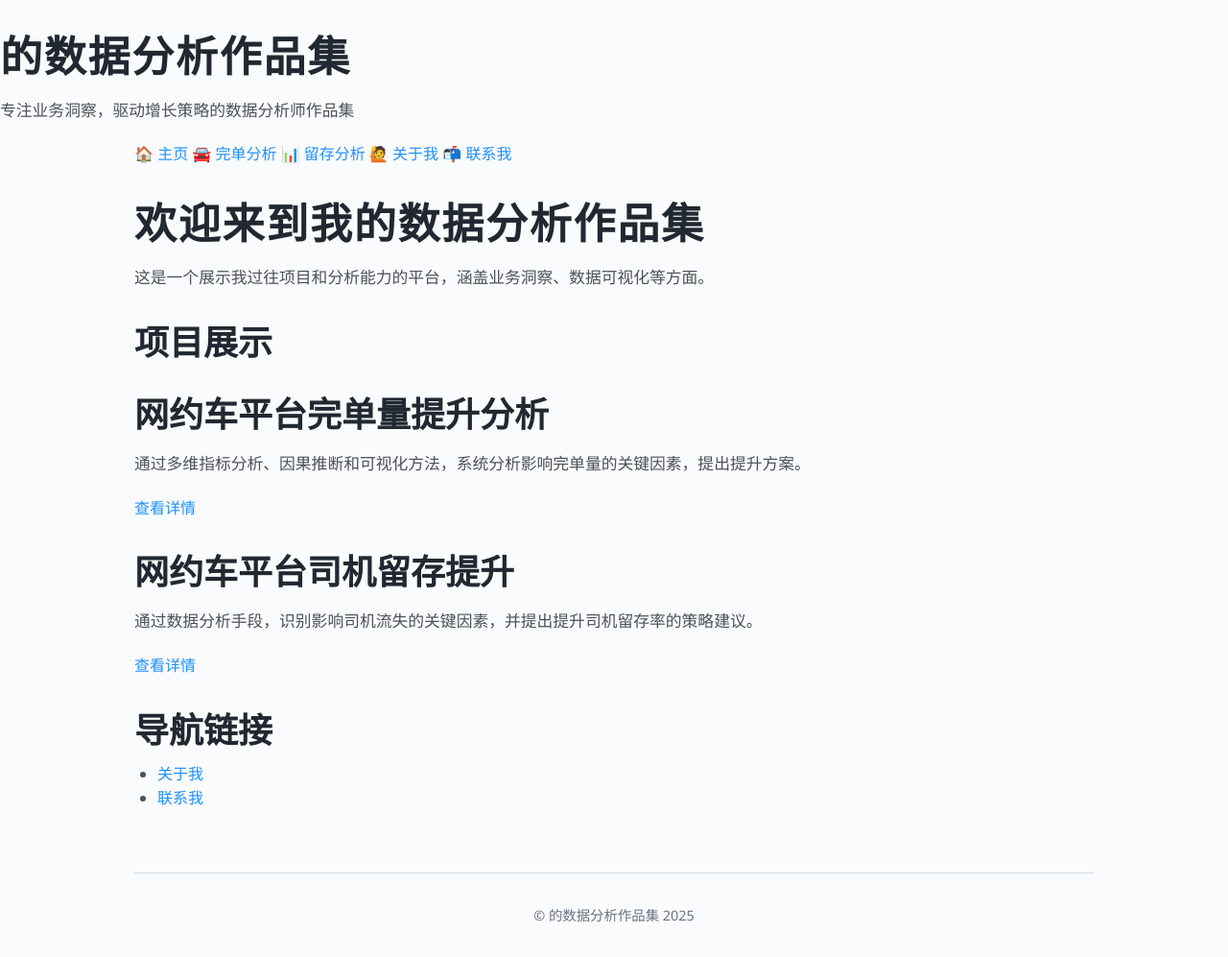
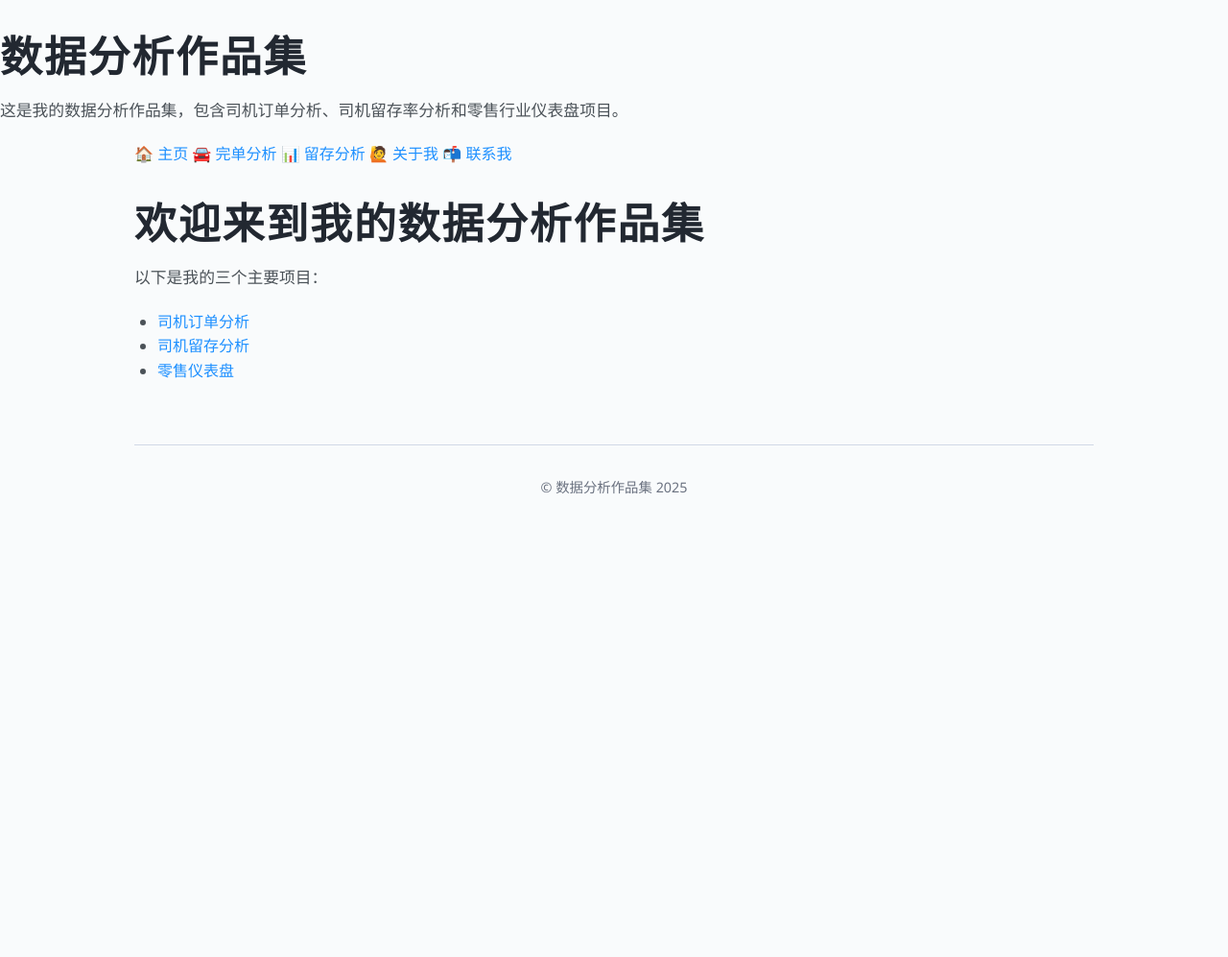
Before and after one commit to data-Serena/data-Serena.github.io, a Jekyll site: the page built from index.md, in a window 1280 px wide. Shown: the whole page at 96% size. Built offline with Jekyll 4.4.1, drawn with Linux system fonts in a browser that asks for light colours; after the commit the page ends 900 px from its top, so only the background shows below that.

Commit message:
优化导航结构，更新首页和配置文件

```diff
--- a/_config.yml
+++ b/_config.yml
@@ -1,11 +1,24 @@
-title: 的数据分析作品集
-description: 专注业务洞察，驱动增长策略的数据分析师作品集
-theme: null  # 关闭默认 Cayman 主题，启用自定义布局
+title: 数据分析作品集
+email: wying0027@163.com
+description: >
+  这是我的数据分析作品集，包含司机订单分析、司机留存率分析和零售行业仪表盘项目。
+
+baseurl: "" # 若部署到github pages子目录就填写子目录，否则留空
+# url: "https://yourdomain.com"
+
+theme: jekyll-theme-cayman
+
+navbar_links:
+  - title: 首页
+    url: /
+  - title: 司机订单分析
+    url: /projects/driver_order_analysis/
+  - title: 司机留存分析
+    url: /projects/driver_retention_analysis/
+  - title: 零售仪表盘
+    url: /projects/retail-dashboard/
+
+plugins:
+  - jekyll-feed
+
 markdown: kramdown
-permalink: pretty
-defaults:
-  - scope:
-      path: ""
-      type: "pages"
-    values:
-      layout: default
--- a/index.md
+++ b/index.md
@@ -3,26 +3,10 @@ layout: default
 title: 主页
 ---
 
-<h1>欢迎来到我的数据分析作品集</h1>
-<p>这是一个展示我过往项目和分析能力的平台，涵盖业务洞察、数据可视化等方面。</p>
+# 欢迎来到我的数据分析作品集
 
-## 项目展示
+以下是我的三个主要项目：
 
-<div class="card">
-  <h2>网约车平台完单量提升分析</h2>
-  <p>通过多维指标分析、因果推断和可视化方法，系统分析影响完单量的关键因素，提出提升方案。</p>
-  <a href="projects/driver_order_analysis.md" class="button">查看详情</a>
-</div>
-
-<div class="card">
-  <h2>网约车平台司机留存提升</h2>
-  <p>通过数据分析手段，识别影响司机流失的关键因素，并提出提升司机留存率的策略建议。</p>
-  <a href="projects/driver_retention_analysis.md" class="button">查看详情</a>
-</div>
-
-## 导航链接
-
-<ul>
-  <li><a href="about.md">关于我</a></li>
-  <li><a href="contact.md">联系我</a></li>
-</ul>
+- [司机订单分析](/projects/driver_order_analysis/)
+- [司机留存分析](/projects/driver_retention_analysis/)
+- [零售仪表盘](/projects/retail-dashboard/)
```
